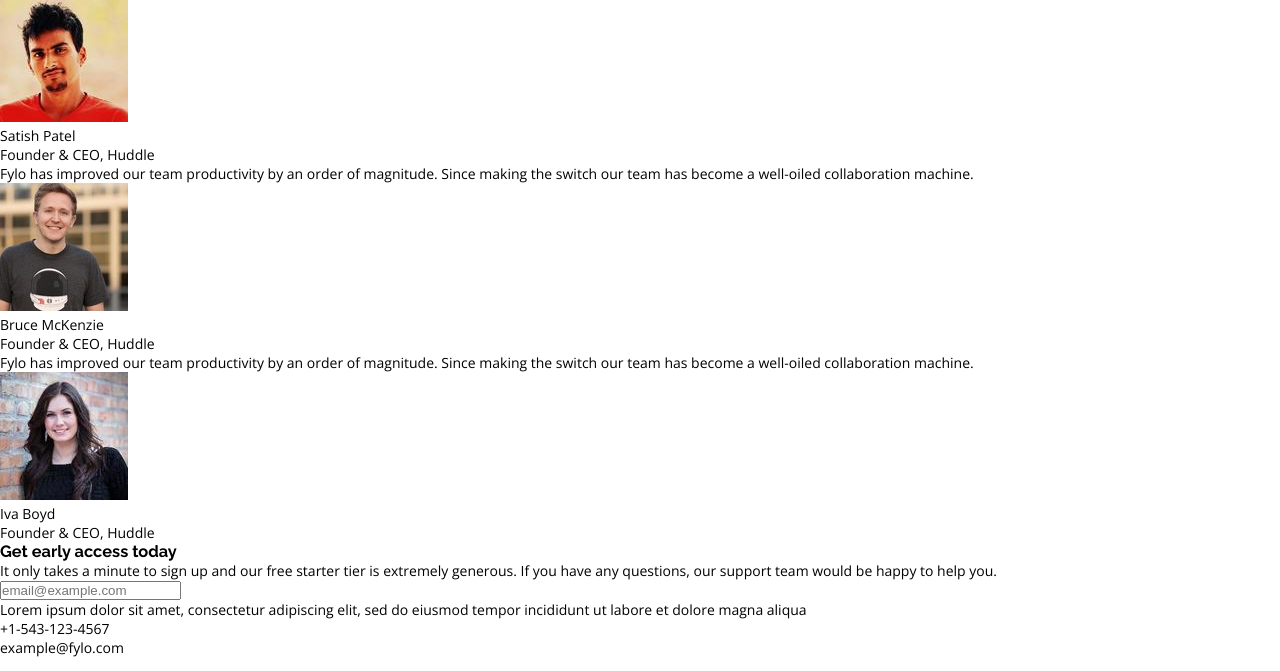
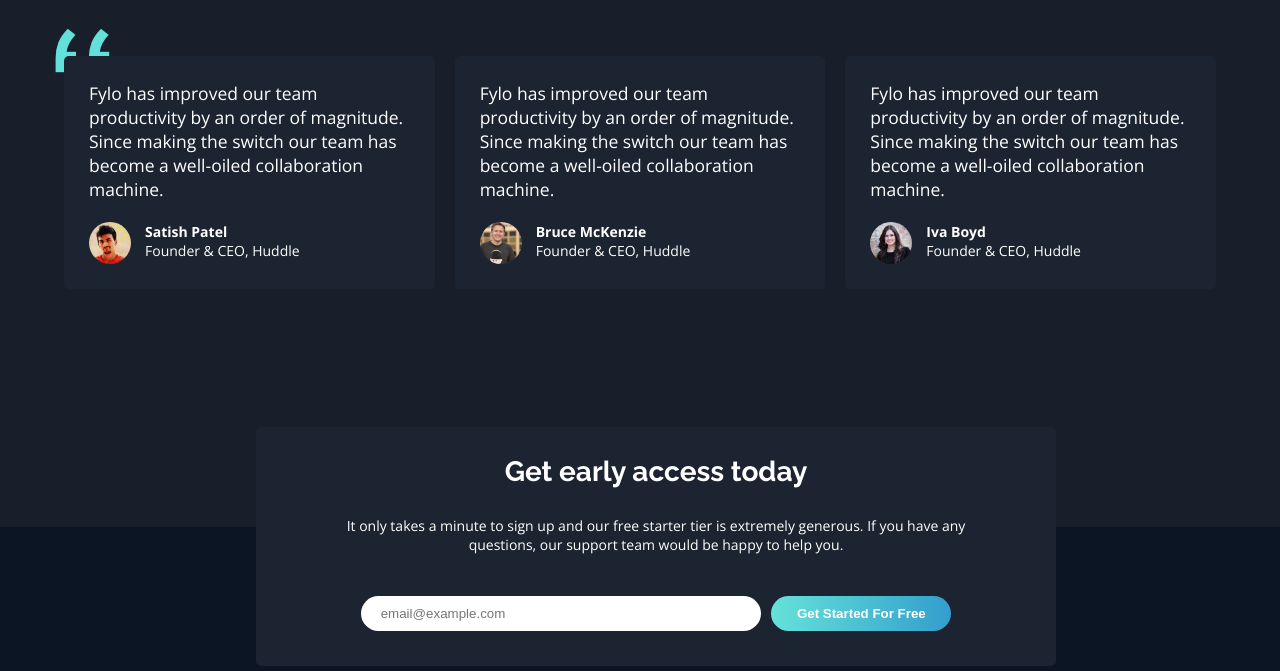
Before and after one commit to AdamJochemczyk/FrontendMentorChallenges, a plain HTML site: page fylo-dark-theme-landing-page-master/index.html in a window 1280 px wide. Shown: the part 2215-2886 px from the top of the page. Drawn offline with nearby package versions, Linux system fonts and the light colour scheme.

Commit message:
styled testimonials features and footer

```diff
--- a/fylo-dark-theme-landing-page-master/index.html
+++ b/fylo-dark-theme-landing-page-master/index.html
@@ -44,8 +44,14 @@
 
         <section class="hero">
           <div class="hero__container">
-            <img src="./images/illustration-intro.png" alt="intro" class="hero__intro"/>
-              <h1 class="hero__title">All your files in one secure location, accessible anywhere.</h1>
+            <img
+              src="./images/illustration-intro.png"
+              alt="intro"
+              class="hero__intro"
+            />
+            <h1 class="hero__title">
+              All your files in one secure location, accessible anywhere.
+            </h1>
 
             <p class="hero__description">
               Fylo stores all your most important files in one secure location.
@@ -60,7 +66,6 @@
         </section>
 
         <section class="features">
-          <div class="features__container">
           <div>
             <img
               src="./images/icon-access-anywhere.svg"
@@ -100,14 +105,13 @@
 
           <div>
             <img src="./images/icon-any-file.svg" alt="store any file" />
-              <h1 class="features__title--margin">Store any type of file</h1>
+            <h1 class="features__title">Store any type of file</h1>
 
             <p>
               Whether you're sharing holidays photos or work documents, Fylo has
               you covered allowing for all file types to be securely stored and
               shared.
             </p>
-            </div>
           </div>
         </section>
 
@@ -177,79 +181,113 @@
         </section>
 
         <section class="testimonials">
-          <div>
-            <p>
+          <div class="testimonials__opinion">
+            <p class="testimonials__description">
               Fylo has improved our team productivity by an order of magnitude.
               Since making the switch our team has become a well-oiled
               collaboration machine.
             </p>
 
-            <div>
+            <div class="testimonials__person">
               <img src="./images/profile-1.jpg" alt="Satish Patel" />
+              <div class="testimonials__personalData">
                 <p>Satish Patel</p>
                 <p>Founder & CEO, Huddle</p>
               </div>
             </div>
+          </div>
 
-          <div>
-            <p>
+          <div class="testimonials__opinion">
+            <p class="testimonials__description">
               Fylo has improved our team productivity by an order of magnitude.
               Since making the switch our team has become a well-oiled
               collaboration machine.
             </p>
 
-            <div>
+            <div class="testimonials__person">
               <img src="./images/profile-2.jpg" alt="Bruce McKenzie" />
+              <div class="testimonials__personalData">
                 <p>Bruce McKenzie</p>
                 <p>Founder & CEO, Huddle</p>
               </div>
             </div>
+          </div>
 
-          <div>
-            <p>
+          <div class="testimonials__opinion">
+            <p class="testimonials__description">
               Fylo has improved our team productivity by an order of magnitude.
               Since making the switch our team has become a well-oiled
               collaboration machine.
             </p>
 
-            <div>
+            <div class="testimonials__person">
               <img src="./images/profile-3.jpg" alt="Iva Boyd" />
+              <div class="testimonials__personalData">
                 <p>Iva Boyd</p>
                 <p>Founder & CEO, Huddle</p>
               </div>
             </div>
+          </div>
         </section>
 
-        <section>
-          <h1>Get early access today</h1>
+        <section class="earlyAccess">
+          <div class="earlyAccess__container">
+            <h1 class="earlyAccess__title">Get early access today</h1>
 
-          <p>
+            <p class="earlyAccess__description">
               It only takes a minute to sign up and our free starter tier is
               extremely generous. If you have any questions, our support team
               would be happy to help you.
             </p>
 
-          <form action="">
-            <input type="email" name="email" placeholder="email@example.com" />
-            <a href="#">Get Started For Free</a>
+            <form action="" class="earlyAccess__from">
+              <div class="form-control">
+                <input
+                  type="email"
+                  name="email"
+                  id="email"
+                  placeholder="email@example.com"
+                  required
+                />
+                <label for="email" class="earlyAccess__label">
+                  Please enter a valid email address
+                </label>
+              </div>
+              <button type="submit" class="call-to-action call-to-action--form">
+                Get Started For Free
+              </button>
             </form>
+          </div>
         </section>
 
-        <footer>
+        <footer class="footer">
+          <img src="images/logo.svg" alt="logo" />
+          <div class="footer__container">
+            <div class="footer__location">
               <div>
+                <img src="./images/icon-location.svg" alt="location" />
+              </div>
               <p>
                 Lorem ipsum dolor sit amet, consectetur adipiscing elit, sed do
                 eiusmod tempor incididunt ut labore et dolore magna aliqua
               </p>
             </div>
 
-          <div>
-            <p>+1-543-123-4567</p>
-            <p>example@fylo.com</p>
+            <div class="footer__contact">
+              <ul class="footer__list">
+                <li>
+                  <img src="./images/icon-phone.svg" alt="phone" />
+                  <span>+1-543-123-4567</span>
+                </li>
+                <li>
+                  <img src="./images/icon-email.svg" alt="email" />
+                  <span>example@fylo.com</span>
+                </li>
+              </ul>
             </div>
 
-          <div>
-            <ul>
+            <div class="footer__menu">
+              <ul class="footer__list">
                 <li>
                   <a href="#">About Us</a>
                 </li>
@@ -265,14 +303,19 @@
               </ul>
             </div>
 
-          <div>
-            <ul>
-              <li><a href="#">Contact Us</a></li>
+            <div class="footer__policy">
+              <ul class="footer__list">
+                <li><a href="#" class="footer__contactUs">Contact Us</a></li>
                 <li><a href="#">Terms</a></li>
                 <li><a href="#">Privacy</a></li>
               </ul>
             </div>
-          <div>Facebook Twitter Instagram</div>
+            <div class="footer__media">
+              <a><i class="fab fa-facebook-f fa-2x"></i></a>
+              <a><i class="fab fa-twitter fa-2x"></i></a
+              ><a><i class="fab fa-instagram fa-2x"></i></a>
+            </div>
+          </div>
         </footer>
       </article>
     </main>
@@ -282,7 +325,7 @@
         Challenge by
         <a href="https://www.frontendmentor.io?ref=challenge" target="_blank"
           >Frontend Mentor</a
-        >. Coded by <a href="#">Your Name Here</a>.
+        >. Coded by <a href="#">Adam Jochemczyk</a>
       </p>
     </footer>
   </body>
--- a/fylo-dark-theme-landing-page-master/style.css
+++ b/fylo-dark-theme-landing-page-master/style.css
@@ -1,48 +1,49 @@
-:root{
-    --dark-blue: hsl(217,28%,15%); /* intro email sing up background*/
-    --main-dark-blue: hsl(218,28%,13%); /*main background*/
-    --footer-dark-blue: hsl(216,53%,9%); /*footer background*/
-    --testimonials-dark-blue: hsl(219,30%,18%); /*testimonials dark blue*/
-    --cyan: hsl(176,68%,64%); /* inside call-to-action gradient*/
-    --blue: hsl(198,60%,50%); /*inside call-to-action gradient*/
-    --light-red: hsl(0,100%,63%); /*error*/
-    --white: hsl(0, 0%, 100%); /*neutral*/
-    font-size: 14px;
-    font-family: 'Open Sans', sans-serif;
+:root {
+  --dark-blue: hsl(217, 28%, 15%);
+  --main-dark-blue: hsl(218, 28%, 13%);
+  --footer-dark-blue: hsl(216, 53%, 9%);
+  --testimonials-dark-blue: hsl(219, 30%, 18%);
+  --cyan: hsl(176, 68%, 64%);
+  --blue: hsl(198, 60%, 50%);
+  --light-red: hsl(0, 100%, 63%);
+  --white: hsl(0, 0%, 100%);
+  font-size: 14px;
+  font-family: "Open Sans", sans-serif;
 }
-*{
+* {
   padding: 0;
   margin: 0;
   box-sizing: border-box;
 }
 /*NAV*/
-.nav{
-    font-family: 'Raleway', sans-serif;
-    padding: 20px;
-    background-color: var(--dark-blue);
-    width: 100%;
-    display: flex;
+.nav {
+  font-family: "Raleway", sans-serif;
+  padding: 20px;
+  background-color: var(--dark-blue);
+  width: 100%;
+  display: flex;
 }
-a{
+a {
   text-decoration: none;
   cursor: pointer;
   color: var(--white);
 }
-h1,a{
-  font-family: 'Raleway',sans-serif;
+h1,
+a {
+  font-family: "Raleway", sans-serif;
 }
-.nav__links{
+.nav__links {
   align-self: center;
   margin-left: auto;
 }
-.nav__link{
+.nav__link {
   padding: 0 20px;
 }
-.nav__link:hover{
+.nav__link:hover {
   text-decoration: underline;
 }
 /*HERO*/
-.hero{
+.hero {
   background-color: var(--dark-blue);
   background-size: contain;
   background-repeat: no-repeat;
@@ -54,64 +55,62 @@ h1,a{
   justify-content: center;
   text-align: center;
 }
-.hero__container{
+.hero__container {
   color: var(--white);
   width: 50%;
 }
-.hero__description{
+.hero__description {
   text-align: center;
 }
-.hero__intro{
+.hero__intro {
   width: 100%;
 }
-.hero__title{
+.hero__title {
   font-size: 2.5rem;
   margin-top: 1.5rem;
 }
-.hero__description{
+.hero__description {
   margin-top: 2rem;
   margin-left: 20%;
   width: 60%;
   padding-bottom: 2%;
 }
-.hero__btnContainer{
+.hero__btnContainer {
   display: flex;
   align-content: center;
   justify-content: center;
   margin-bottom: 150px;
 }
-.call-to-action{
+.call-to-action {
   display: block;
-  background: linear-gradient(to left, var(--blue),var(--cyan));
+  background: linear-gradient(to left, var(--blue), var(--cyan));
   border-radius: 20px;
   padding: 10px;
   margin-top: 1rem;
   margin-bottom: 1rem;
   width: 180px;
 }
-.call-to-action:hover{
+.call-to-action:hover {
   background: var(--cyan);
 }
 /*FEATURES*/
-.features{
-  display: flex;
-  align-items: center;
-  justify-content: center;
+.features {
   background-color: var(--main-dark-blue);
   color: var(--white);
   text-align: center;
-}
-.features__container{
   display: grid;
+  align-items: center;
+  justify-content: center;
   grid-gap: 100px 150px;
-  grid-template-columns: 380px 380px;
+  grid-template-columns: 370px 370px;
   grid-template-rows: 1fr 1fr;
 }
-.features__title--margin{
-  margin: 1rem 0 .5rem 0;
+
+.features__title {
+  margin: 1rem 0 0.5rem 0;
 }
 /*PRODUCTIVE*/
-.productive{
+.productive {
   display: flex;
   background: var(--main-dark-blue);
   color: var(--white);
@@ -119,34 +118,177 @@ h1,a{
   align-items: center;
   padding: 150px 0;
 }
-.productive__left{
+.productive__left {
   flex-basis: 50%;
 }
-.productive__right{
+.productive__right {
   margin-left: 10%;
   flex-basis: 40%;
 }
-.productive__title{
+.productive__title {
   font-size: 3.5rem;
 }
-.productive__description{
+.productive__description {
   font-size: 1.25rem;
   margin: 1rem 0;
 }
-.productive__link{
+.productive__link {
   color: var(--cyan);
   border-bottom: solid 1px var(--cyan);
   padding-bottom: 5px;
 }
-.productive__link:hover{
+.productive__link:hover {
   color: var(--white);
   border-color: var(--white);
 }
-.productive__link:hover .arrow{
+.productive__link:hover .arrow {
   fill: var(--white);
 }
 /*TESTIMONIALS*/
+.testimonials {
+  background-color: var(--main-dark-blue);
+  background-image: url("./images/bg-quotes.png");
+  background-repeat: no-repeat;
+  background-position: 4.5% 4%;
+  color: var(--white);
+  display: grid;
+  grid-template-columns: repeat(3, 1fr);
+  grid-gap: 20px;
+  padding: 3% 5%;
+}
+.testimonials__opinion {
+  background-color: var(--dark-blue);
+  padding: 25px;
+  border-radius: 5px;
+}
+.testimonials__description {
+  font-size: 1.25rem;
+}
+.testimonials__person {
+  margin-top: 1.5rem;
+  display: flex;
+}
+.testimonials__person img {
+  border-radius: 50%;
+  width: 3rem;
+  height: 3rem;
+}
+.testimonials__personalData {
+  margin-left: 1rem;
+}
+.testimonials__personalData p:first-child {
+  font-weight: 700;
+}
+/*EARLY ACCESS*/
+.earlyAccess {
+  background-color: var(--main-dark-blue);
+  color: var(--white);
+  position: relative;
+  height: 200px;
+}
+.earlyAccess__container {
+  position: absolute;
+  top: 100px;
+  background-color: var(--dark-blue);
+  text-align: center;
+  width: 800px;
+  margin-left: 20%;
+  border-radius: 5px;
+}
+.earlyAccess__title {
+  padding: 2rem 0;
+  font-size: 2rem;
+}
+.earlyAccess__description {
+  padding: 0 4rem 2rem 4rem;
+}
+.form-control {
+  display: inline-block;
+  position: relative;
+  margin-bottom: 2.5rem;
+}
+.earlyAccess__from [type="email"] {
+  border-radius: 50px;
+  width: 400px;
+  padding: 10px 20px;
+  border: none;
+  outline: none;
+}
+.earlyAccess__label {
+  position: absolute;
+  top: 40px;
+  left: -40px;
+  width: 300px;
+  color: var(--light-red);
+  font-weight: 700;
+  font-size: 0.75rem;
+  opacity: 0;
+}
+.earlyAccess__from [type="email"]:focus:invalid + .earlyAccess__label {
+  opacity: 1;
+}
 
+.call-to-action--form {
+  display: inline-block;
+  border: none;
+  color: var(--white);
+  font-weight: 700;
+  margin-left: 0.5rem;
+}
+/*FOOTER*/
+.footer {
+  background-color: var(--footer-dark-blue);
+  color: var(--white);
+  padding: 150px 5% 30px 5%;
+}
+.footer__container {
+  display: flex;
+  margin-top: 2rem;
+}
+.footer__list {
+  list-style-type: none;
+}
+.footer__list img {
+  margin-right: 1rem;
+  margin-bottom: 1rem;
+}
+.footer__list li {
+  display: flex;
+}
+.footer__location {
+  display: flex;
+  flex-basis: 30%;
+}
+.footer__location p {
+  padding-left: 1rem;
+}
+.footer__contact {
+  margin-left: 5%;
+  flex-basis: 25%;
+}
+.footer__menu {
+  flex-basis: 5%;
+}
+.footer__menu,
+.footer__policy .footer__list {
+  line-height: 2rem;
+}
+.footer__policy {
+  margin-left: 5%;
+  flex-basis: 10%;
+}
+.footer__contactUs:hover {
+  font-weight: 700;
+}
+.footer__media {
+  flex-basis: 15%;
+}
+.fab {
+  padding: 5%;
+}
+.fa-twitter:hover {
+  color: var(--cyan);
+}
 
 /*frontend mentor styles*/
 .attribution {
```
Lines whose indentation alone changed are shown as unchanged.
